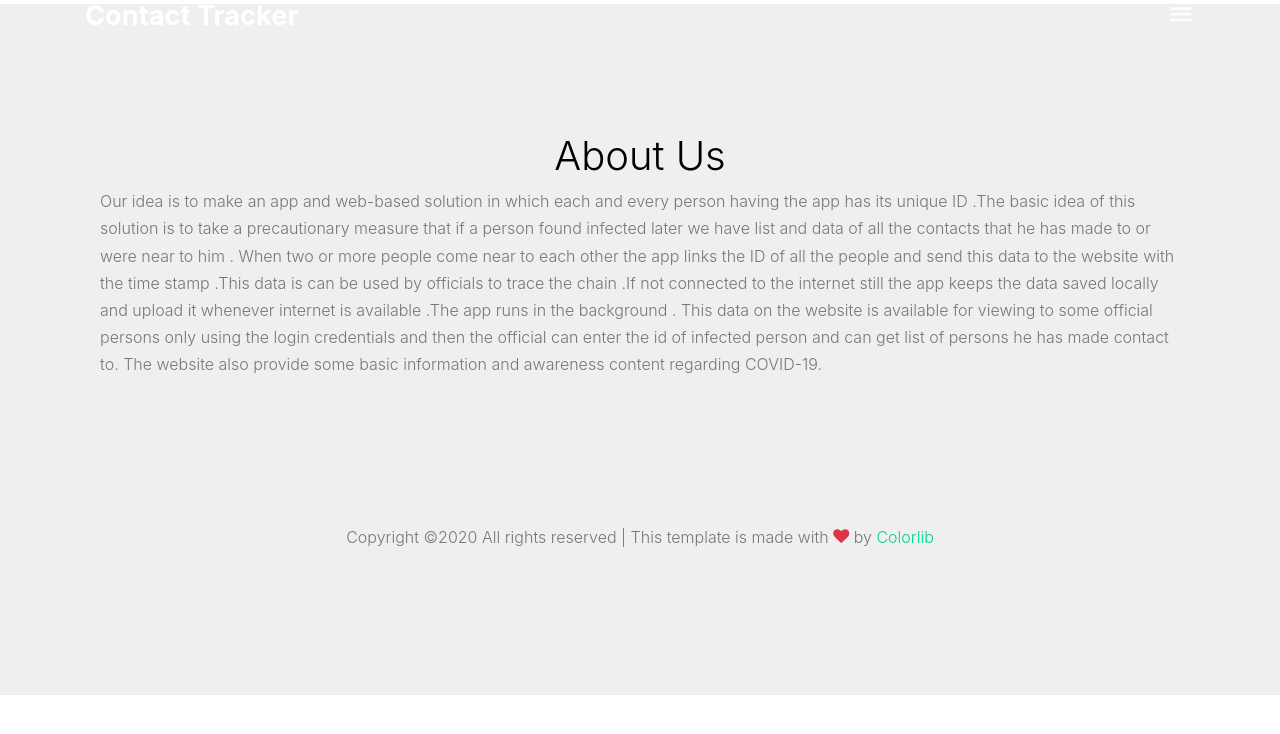
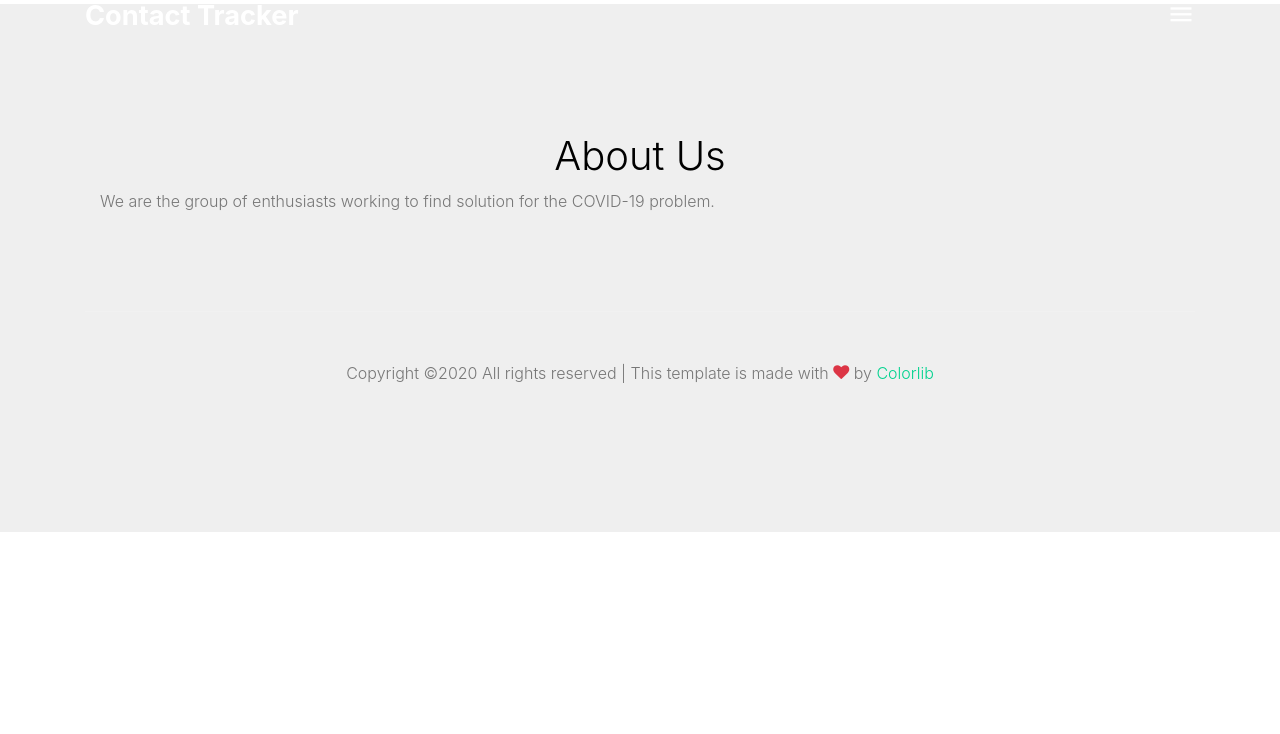
Before and after one commit to my68tron/ContactTrackerWebApp, a Django app: page /about in a window 1280 px wide. Shown: the part 23-757 px from the top of the page. Run offline with Django 3.2, Linux system fonts and the light colour scheme; some libraries are stand-ins or nearby versions; some web fonts are replaced.

Commit message:
frontend update

```diff
--- a/templates/base.html
+++ b/templates/base.html
@@ -72,14 +72,13 @@
 
       <footer class="site-footer">
         <div class="container">
-          <!--div class="row"-->
+
             <div class="col-lg-12">
               <h1 style="text-align: center;"> About Us</h1>
-              <p>Our idea is to make an app and web-based solution in which each and every person having the app has its unique ID .The basic idea of this solution is to take a precautionary measure that if a person found infected later we have list and data of all the contacts that he has made to or were near to him . When two or more people come near to each other the app links the ID of all the people and send this data to the website with the time stamp .This data is can be used by officials to trace the chain .If not connected to the internet still the app keeps the data saved locally and upload it whenever internet is available .The app runs in the background . This data on the website is available for viewing to some official persons only using the login credentials and then the official can enter the id of infected person and can get list of persons he has made contact to.
-              The website also provide some basic information and awareness content regarding COVID-19.</p>
+              <p>We are the group of enthusiasts working to find solution for the COVID-19 problem.
             </div>
 
-          <!--/div-->
+
           <div class="row pt-5 mt-5 text-center">
             <div class="col-md-12">
               <div class="border-top pt-5">
```
Also changed, not shown: static/images/about_1.jpg, static/images/coronavirus.jpg.
